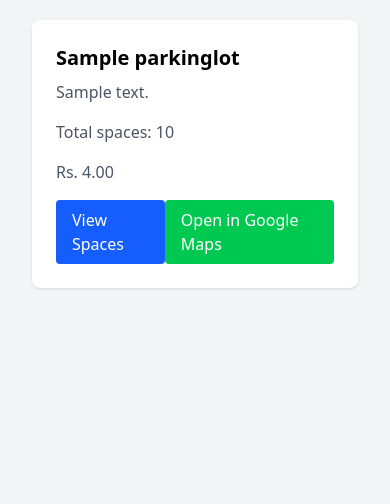
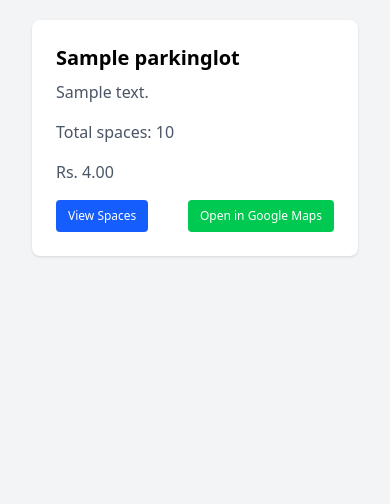
Before and after one commit to rishabhDev2700/parking-app, a Django app: page /dashboard/locations/1/ in a window 390 px wide. Shown: the part 172-676 px from the top of the page. Run offline with Django 5.2, Linux system fonts and the light colour scheme; tables that the repository leaves empty hold one stand-in row (values such as "Sample post"); parts of the project's set-up code (start-up, migrations or seed data) failed here and were passed over.

Commit message:
Removed dark border in booking card and adjusted text size for mobile

```diff
--- a/parking/templates/parking/location_list.html
+++ b/parking/templates/parking/location_list.html
@@ -35,11 +35,11 @@
             <div class="flex justify-between">
 
                 <a href="{% url 'parking:parking_space_by_lots' lot.id %}"
-                    class="inline-block bg-blue-600 text-white px-4 py-2 rounded hover:bg-blue-700">
+                    class="inline-block bg-blue-600 text-white text-xs lg:text-base px-3 py-2 rounded hover:bg-blue-700">
                     View Spaces
                 </a>
                 <a href="{{lot.maps_link}}"
-                    class="inline-block bg-green-500 text-white px-4 py-2 rounded hover:bg-green-700">
+                    class="inline-block bg-green-500 text-white text-xs lg:text-base px-3 py-2 rounded hover:bg-green-700">
                     Open in Google Maps
                 </a>
             </div>
--- a/parking/templates/parking/parking_lots.html
+++ b/parking/templates/parking/parking_lots.html
@@ -40,7 +40,7 @@
       </form>
       <div class="space-y-2 grid grid-cols-1 md:grid-cols-2 lg:grid-cols-3 gap-6">
         {% for space in available_parking_spaces %}
-        <div class="border p-3 rounded-xl shadow-md shadow-black/20" data-space-id="{{ space.id }}">
+        <div class="border border-gray-200 p-3 rounded-xl shadow-md shadow-black/10" data-space-id="{{ space.id }}">
           <p class="font-medium">Space {{ space.space_number }}</p>
           <p class="text-sm text-gray-600">Type: {{ space.get_space_type_display }}</p>
           <form method="get" action="{% url 'parking:booking_summary' %}">
```
